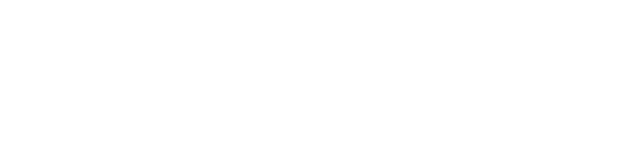
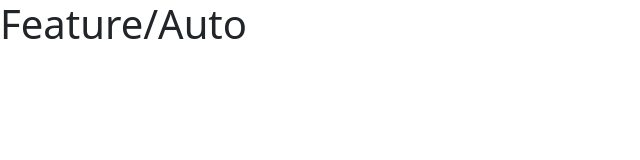
Before and after one commit to RodolfoParada/practica-git-remoto, a plain HTML site: page index.html in a window 1280 px wide. Shown: the whole page, without its empty margins (0-640 px from the left). Drawn offline with nearby package versions, Linux system fonts and the light colour scheme.

Commit message:
style: agrega titulos feature/auto

```diff
--- a/index.html
+++ b/index.html
@@ -4,8 +4,9 @@
     <meta charset="UTF-8">
     <meta name="viewport" content="width=device-width, initial-scale=1.0">
     <link href="https://cdn.jsdelivr.net/npm/bootstrap@5.3.8/dist/css/bootstrap.min.css" rel="stylesheet" integrity="sha384-sRIl4kxILFvY47J16cr9ZwB07vP4J8+LH7qKQnuqkuIAvNWLzeN8tE5YBujZqJLB" crossorigin="anonymous">
-    <title>Document</title>
+     <title>FEATURE/AUTO</title>
 </head>
+     <h1>Feature/Auto</h1>
 <body>
 
 
```
